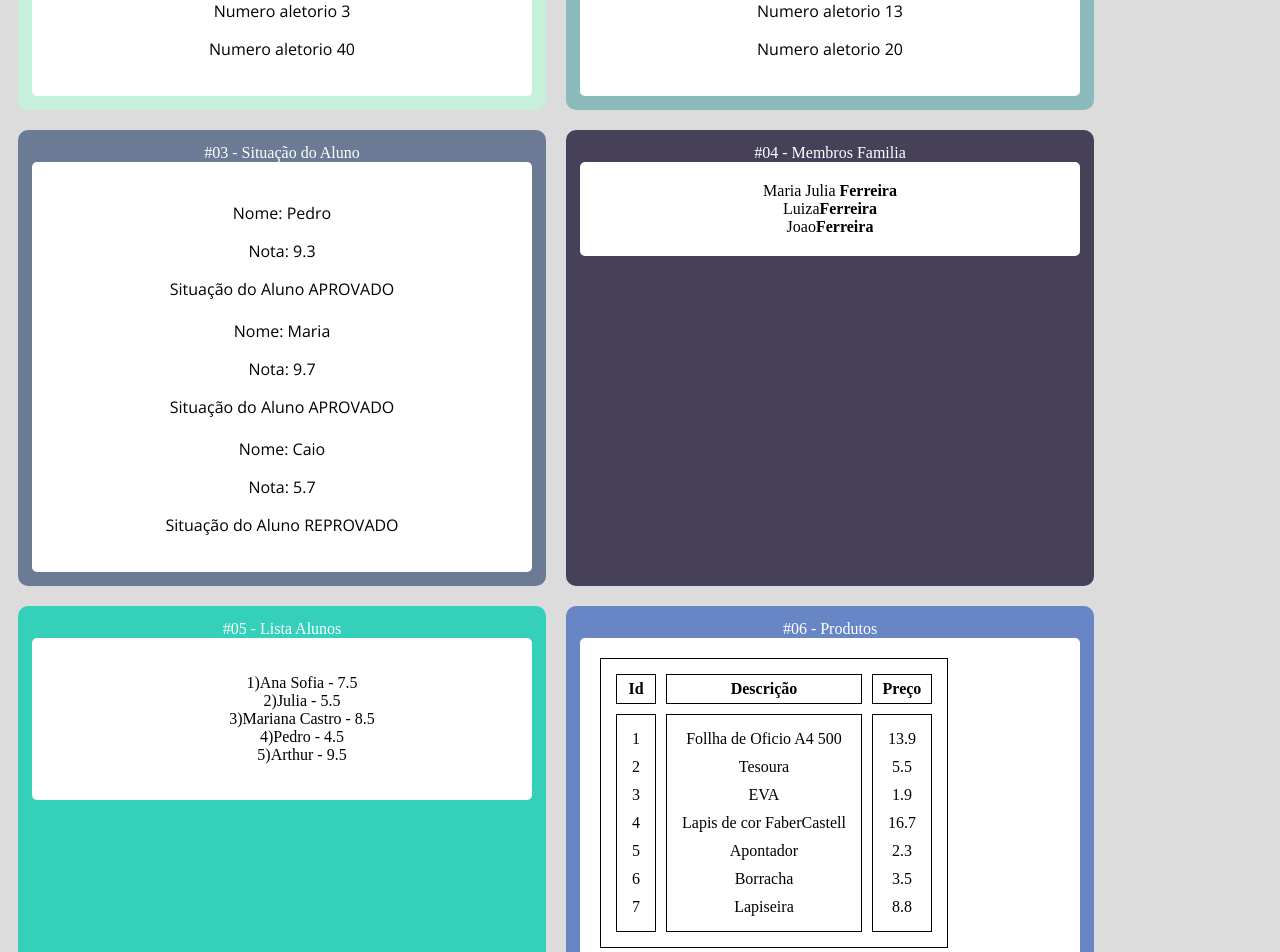
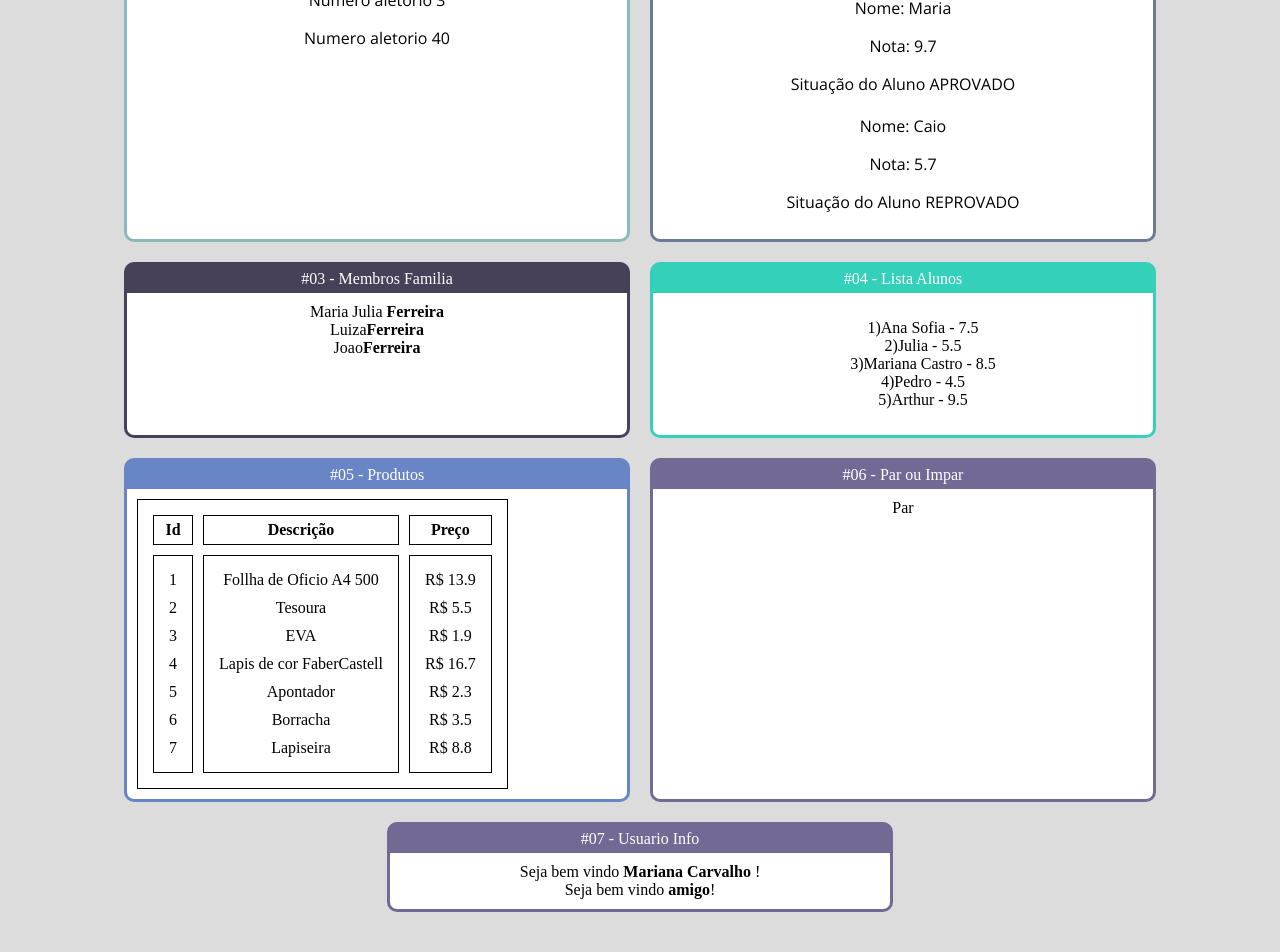
Before and after one commit to isahsantos/learnreact, a React (Create React App) app in the folder fundamentosreact/: page / in a window 1280 px wide. Shown: the part 200-1152 px from the top of the page. After the commit the page ends 1130 px from the top, so only its background shows below. Built offline with nearby package versions, Linux system fonts and the light colour scheme.

Commit message:
Condicional com react

```diff
--- a/fundamentosreact/src/App.jsx
+++ b/fundamentosreact/src/App.jsx
@@ -8,45 +8,44 @@ import Familia from './components/basics/Familia'
 import FamiliaMembro from './components/basics/FamiliaMembro'
 import ListaAluno from './components/repeticao/ListaAluno'
 import Produtos from './components/repeticao/Produto'
-
-
+import ParouImpar from './components/condicional/ParouImpar'
+import Usuario from './components/condicional/Usuario'
 export default () => (
     <div className="App">
         <div className="Cards">
-            <Card titulo=" #01 - Desafio Número Randomico" color="#c7f0db">
+            <Card titulo="#01 - Desafio Número Randomico" color ="#8bbabb">
                 <Aleatorio min={1} max={100}></Aleatorio>
                 <Aleatorio min={1} max={100}></Aleatorio>
                 <Aleatorio min={1} max={100}></Aleatorio>
                 <Aleatorio min={1} max={100}></Aleatorio>
                 <Aleatorio min={1} max={100}></Aleatorio>
             </Card>
-            <Card titulo="#02 - Desafio Número Randomico" color ="#8bbabb">
-                <Aleatorio min={1} max={100}></Aleatorio>
-                <Aleatorio min={1} max={100}></Aleatorio>
-                <Aleatorio min={1} max={100}></Aleatorio>
-                <Aleatorio min={1} max={100}></Aleatorio>
-                <Aleatorio min={1} max={100}></Aleatorio>
-            </Card>
-            <Card titulo="#03 - Situação do Aluno" color="#6c7b95">
+            <Card titulo="#02 - Situação do Aluno" color="#6c7b95">
                 <ComponentJSX nome="Pedro" nota={9.3}></ComponentJSX>
                 <ComponentJSX
                     nome="Maria" nota={9.7}></ComponentJSX>
                 <ComponentJSX
                     nome="Caio" nota={5.7}></ComponentJSX>
             </Card>
-            <Card titulo=" #04 - Membros Familia" color="#464159">
+            <Card titulo=" #03 - Membros Familia" color="#464159">
                 <Familia sobrenome="Ferreira">
                     <FamiliaMembro nome="Maria Julia " />
                     <FamiliaMembro nome="Luiza" />
                     <FamiliaMembro nome="Joao" />
-
                 </Familia>
             </Card>
-            <Card titulo=" #05 - Lista Alunos" color= "#35d0ba">
+            <Card titulo=" #04 - Lista Alunos" color= "#35d0ba">
                     <ListaAluno></ListaAluno>
                 </Card>
-                <Card titulo=" #06 - Produtos" color= "#6886c5">
+                <Card titulo=" #05 - Produtos" color= "#6886c5">
                     <Produtos></Produtos>
+                </Card>
+                <Card  titulo=" #06 - Par ou Impar" color= "#726a95">
+                   <ParouImpar numero={20}></ParouImpar>
+                </Card>
+                <Card  titulo=" #07 - Usuario Info" color= "#726a95">
+                   <Usuario usuario={{ nome:'Mariana Carvalho'}}/>
+                   <Usuario usuario={{}}/>
                 </Card>
         </div>
     </div>
--- a/fundamentosreact/src/components/App.css
+++ b/fundamentosreact/src/components/App.css
@@ -1,4 +1,5 @@
-.App .Cards{
-display: flex;
-flex-wrap: wrap;
+.App .Cards {
+    display: flex;
+    justify-content: center;
+    flex-wrap: wrap;
 }
--- /dev/null
+++ b/fundamentosreact/src/components/condicional/If.js
@@ -0,0 +1,10 @@
+
+export default props => {
+
+        if(props.teste){
+            return props.children
+        }else{
+            return false
+        }
+
+}
--- /dev/null
+++ b/fundamentosreact/src/components/condicional/ParouImpar.jsx
@@ -0,0 +1,10 @@
+import React from   'react'
+export default props => {
+    const isPar = props.numero % 2 === 0;
+    return (
+        <div>
+            {isPar ? <span>Par</span> :  <span>Ímpar</span> }
+        </div>
+
+    )
+}
--- /dev/null
+++ b/fundamentosreact/src/components/condicional/Usuario.jsx
@@ -0,0 +1,15 @@
+import React from 'react'
+import If from './If'
+export default props =>{
+    const usuario = props.usuario || {}
+    return(
+        <div>
+            <If teste = {usuario && usuario.nome}>
+            Seja bem vindo <strong>{usuario.nome}</strong> !
+            </If>
+            <If teste = {!usuario ||!usuario.nome}>
+                Seja bem vindo <strong>amigo</strong>!
+            </If>
+        </div>
+    )
+}
--- a/fundamentosreact/src/components/layout/Card.css
+++ b/fundamentosreact/src/components/layout/Card.css
@@ -1,25 +1,24 @@
 .Card {
+    border: 3px solid;
     border-radius: 10px;
     overflow: hidden;
-    border: 10px, solid;
-    padding:4px;
     margin: 10px;
+
+    display: flex;
     flex-direction: column;
+    max-width: 500px;
     min-width: 500px;
-    max-width: 500px;
 }
 
 .Card .Title {
-    padding: 10px, 0px;
+    padding: 5px 0px;
+    display: flex;
     justify-content: center;
-    display: flex;
 }
 
 .Card .Content {
-    background-color: white;
-    color: black;
-    padding:20px;
-    border-radius:5px;
-    flex:1;
-    flex-wrap: inherit;
+    flex-grow: 1;
+    background-color: #fff;
+    color: #000;
+    padding: 10px;
 }
--- a/fundamentosreact/src/components/repeticao/Produto.jsx
+++ b/fundamentosreact/src/components/repeticao/Produto.jsx
@@ -9,7 +9,7 @@ export default props => {
       return  <tr> {produo.desc}</tr>
     })
        const produtopreco = produtos.map(produo =>{
-      return  <tr> {produo.preco}</tr>});
+      return  <tr> R$ {produo.preco}</tr>});
 return (
  <table >
   <tr>
@@ -20,7 +20,7 @@ return (
     <tr>
     <td>{produtoid}</td>
     <td>{produtodesc}</td>
-    <td>{produtopreco}</td>
+    <td> {produtopreco}</td>
   </tr>
 </table>
 )
```
